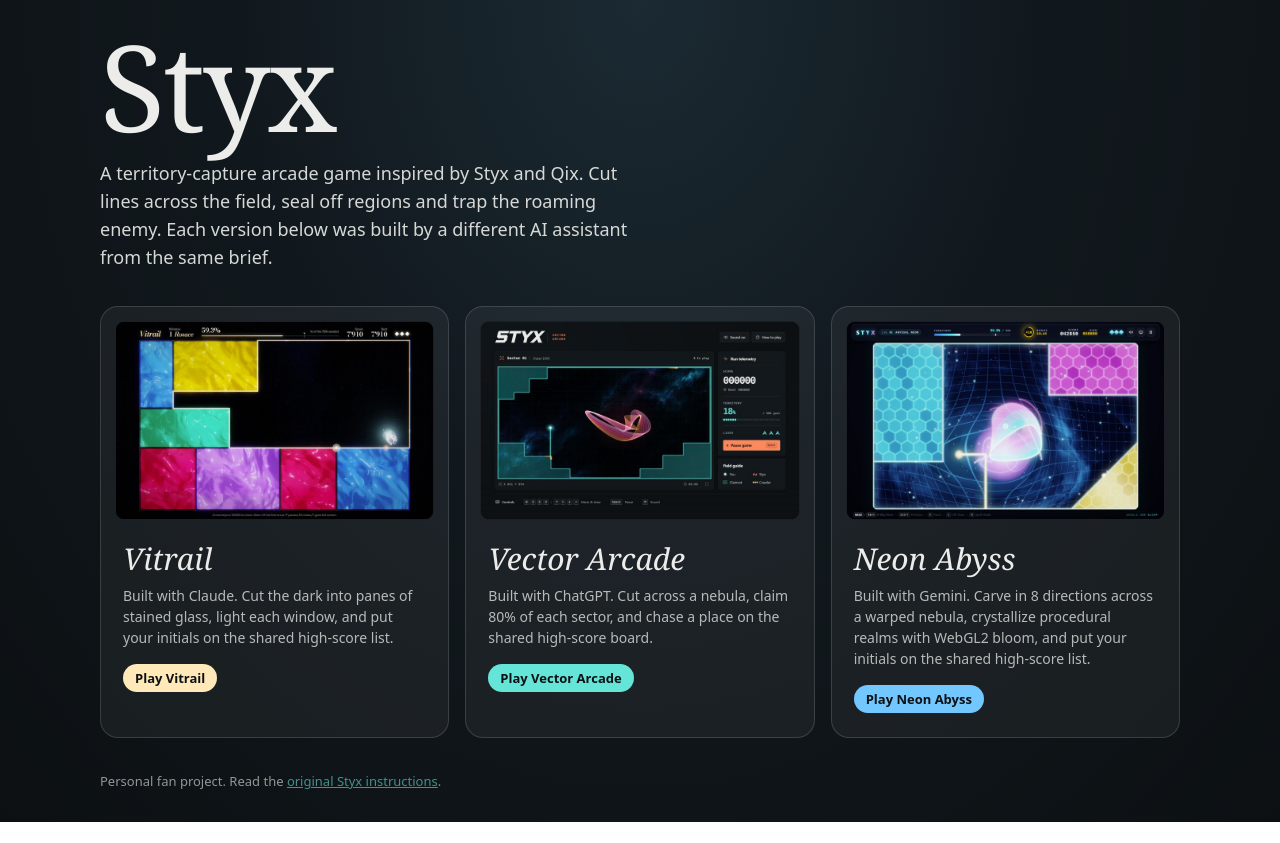
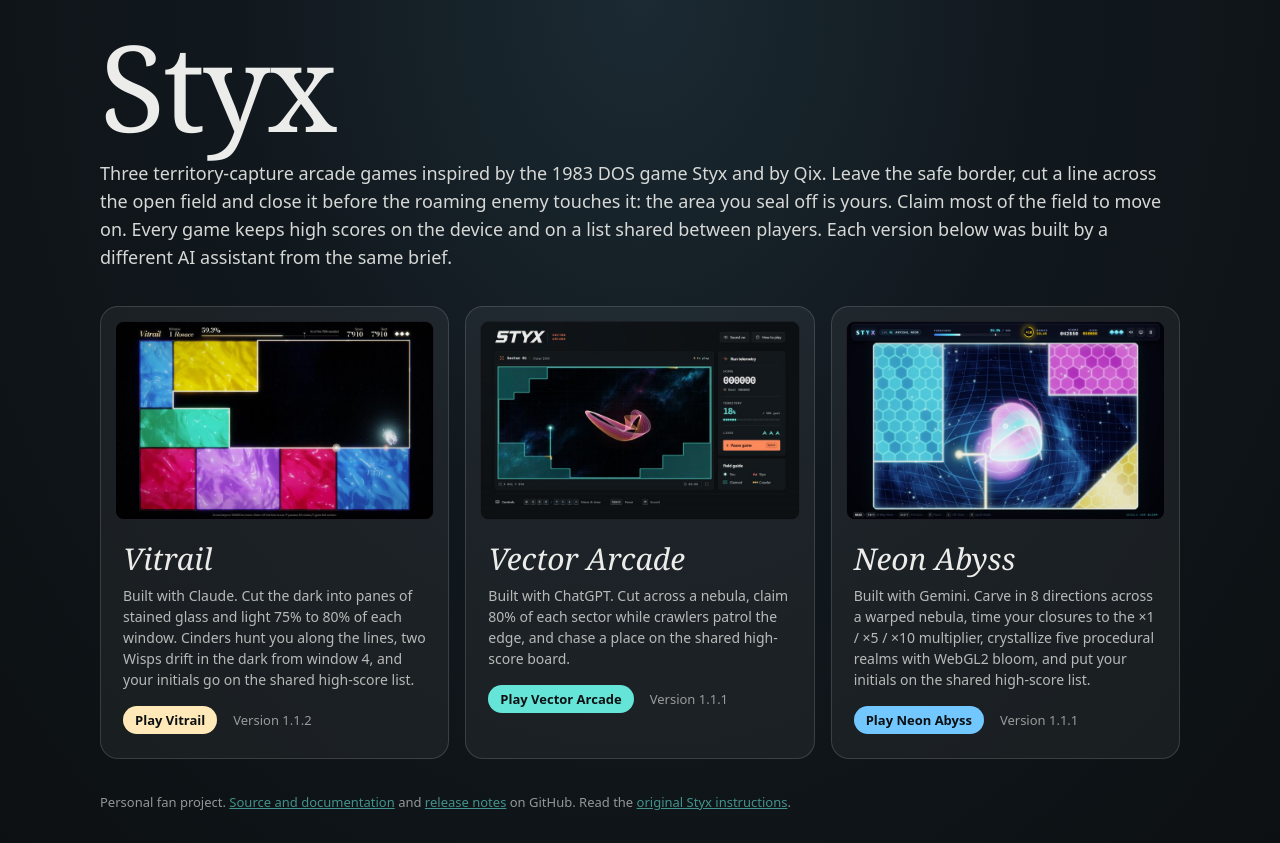
Before and after one commit to iago-swi/styx, a plain HTML site: page index.html in a window 1280 px wide. Before the commit the page ends 822 px from the top, so only its background shows below. Drawn offline with Linux system fonts and the light colour scheme.

Commit message:
Landing page: version numbers, GitHub links, updated texts, full-width introduction

```diff
--- a/index.html
+++ b/index.html
@@ -4,6 +4,7 @@
 <meta charset="utf-8">
 <meta name="viewport" content="width=device-width,initial-scale=1">
 <meta name="theme-color" content="#0c1013">
+<link rel="icon" href="data:,">
 <title>Styx</title>
 <style>
   :root{--ink:#0c1013;--paper:#ecedea;--teal:#65e5d7;--gold:#ffe9b8;--neon:#72c7ff}
@@ -13,7 +14,7 @@
     background:radial-gradient(ellipse at 50% 0%,#1b2a33 0%,#11181d 45%,var(--ink) 100%)}
   main{width:100%;max-width:1080px}
   h1{font-family:Georgia,"Times New Roman",serif;font-weight:400;font-size:clamp(56px,12vw,120px);line-height:.9;margin:0 0 20px;letter-spacing:-.02em}
-  p.lede{max-width:560px;font-size:18px;line-height:1.55;margin:0 0 34px;opacity:.9}
+  p.lede{font-size:18px;line-height:1.55;margin:0 0 34px;opacity:.9}
   .grid{display:grid;grid-template-columns:repeat(auto-fit,minmax(240px,1fr));gap:16px}
   a.card{display:block;padding:14px 14px 24px;border-radius:18px;text-decoration:none;color:inherit;
     background:rgba(255,255,255,.05);border:1px solid rgba(255,255,255,.14);transition:transform .15s,background .15s,border-color .15s}
@@ -27,6 +28,7 @@
   .tag{display:inline-block;margin:16px 8px 0;padding:5px 12px;border-radius:99px;font-size:13px;font-weight:600;background:var(--teal);color:var(--ink)}
   .claude .tag{background:var(--gold)}
   .gemini .tag{background:var(--neon)}
+  .ver{display:inline-block;margin:6px 0 0 8px;font-size:13px;opacity:.6;white-space:nowrap}
   footer{margin-top:34px;font-size:13px;opacity:.6}
   footer a{color:var(--teal)}
 </style>
@@ -34,22 +36,22 @@
 <body>
 <main>
   <h1>Styx</h1>
-  <p class="lede">A territory-capture arcade game inspired by Styx and Qix. Cut lines across the field, seal off regions and trap the roaming enemy. Each version below was built by a different AI assistant from the same brief.</p>
+  <p class="lede">Three territory-capture arcade games inspired by the 1983 DOS game Styx and by Qix. Leave the safe border, cut a line across the open field and close it before the roaming enemy touches it: the area you seal off is yours. Claim most of the field to move on. Every game keeps high scores on the device and on a list shared between players. Each version below was built by a different AI assistant from the same brief.</p>
   <div class="grid">
     <a class="card claude" href="Claude/index.html">
       <img src="Claude/screenshot.jpg" width="800" height="500" alt="Vitrail in play: sealed panes of red, blue, yellow, green and violet stained glass around a dark area where the Wisp drifts">
-      <h2>Vitrail</h2><p>Built with Claude. Cut the dark into panes of stained glass, light each window, and put your initials on the shared high-score list.</p><span class="tag">Play Vitrail</span>
+      <h2>Vitrail</h2><p>Built with Claude. Cut the dark into panes of stained glass and light 75% to 80% of each window. Cinders hunt you along the lines, two Wisps drift in the dark from window 4, and your initials go on the shared high-score list.</p><span class="tag">Play Vitrail</span><span class="ver">Version 1.1.2</span>
     </a>
     <a class="card" href="ChatGPT/index.html">
       <img src="ChatGPT/screenshot.jpg" width="800" height="500" alt="Vector Arcade in play: a cut in progress on a teal-bordered field, with the pink Styx swirling over a nebula and a score panel on the right">
-      <h2>Vector Arcade</h2><p>Built with ChatGPT. Cut across a nebula, claim 80% of each sector, and chase a place on the shared high-score board.</p><span class="tag">Play Vector Arcade</span>
+      <h2>Vector Arcade</h2><p>Built with ChatGPT. Cut across a nebula, claim 80% of each sector while crawlers patrol the edge, and chase a place on the shared high-score board.</p><span class="tag">Play Vector Arcade</span><span class="ver">Version 1.1.1</span>
     </a>
     <a class="card gemini" href="Gemini/index.html">
       <img src="Gemini/screenshot.jpg" width="800" height="500" alt="Neon Abyss in play: cyan, magenta, and solar gold hexagonal crystal panels around a warped nebula grid where the iridescent Styx swirls near an active tether">
-      <h2>Neon Abyss</h2><p>Built with Gemini. Carve in 8 directions across a warped nebula, crystallize procedural realms with WebGL2 bloom, and put your initials on the shared high-score list.</p><span class="tag">Play Neon Abyss</span>
+      <h2>Neon Abyss</h2><p>Built with Gemini. Carve in 8 directions across a warped nebula, time your closures to the ×1 / ×5 / ×10 multiplier, crystallize five procedural realms with WebGL2 bloom, and put your initials on the shared high-score list.</p><span class="tag">Play Neon Abyss</span><span class="ver">Version 1.1.1</span>
     </a>
   </div>
-  <footer>Personal fan project. Read the <a href="https://www.digger.org/styx/howplay.htm">original Styx instructions</a>.</footer>
+  <footer>Personal fan project. <a href="https://github.com/iago-swi/styx">Source and documentation</a> and <a href="https://github.com/iago-swi/styx/releases">release notes</a> on GitHub. Read the <a href="https://www.digger.org/styx/howplay.htm">original Styx instructions</a>.</footer>
 </main>
 </body>
 </html>
```
